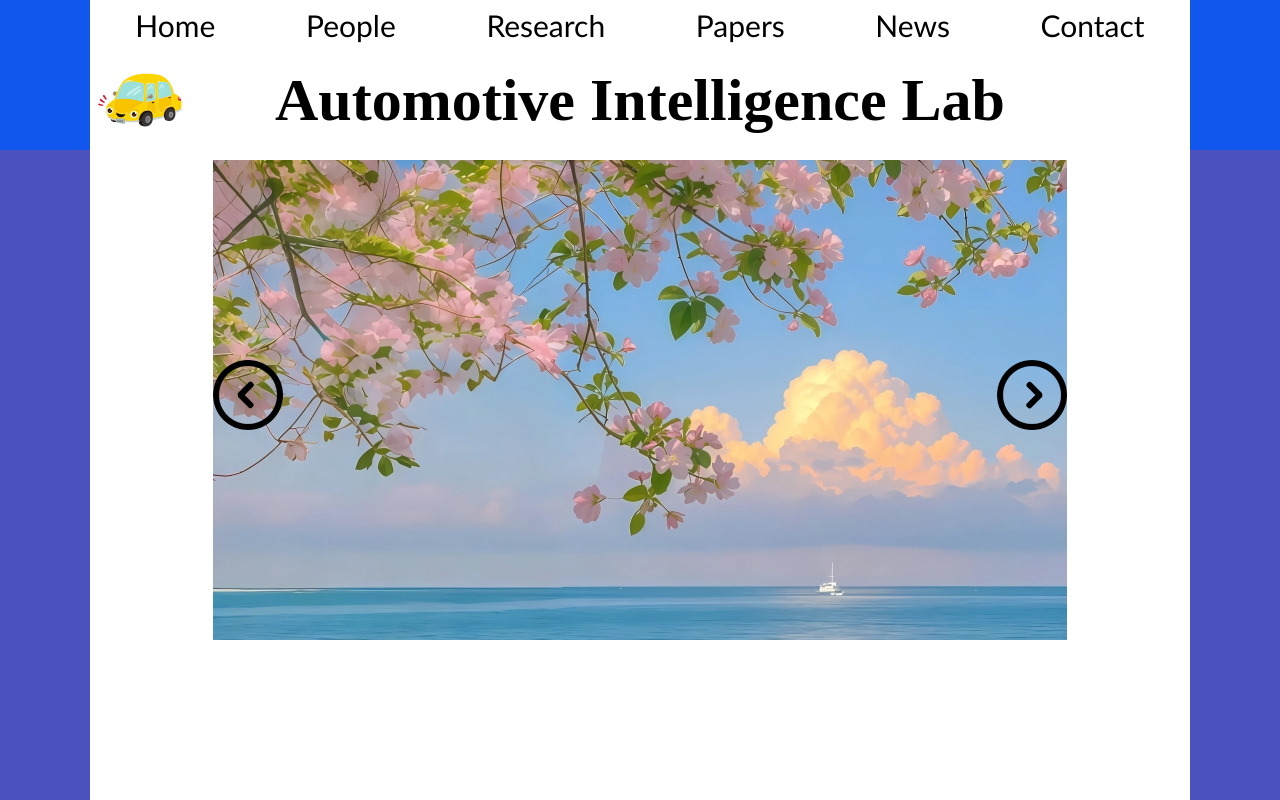
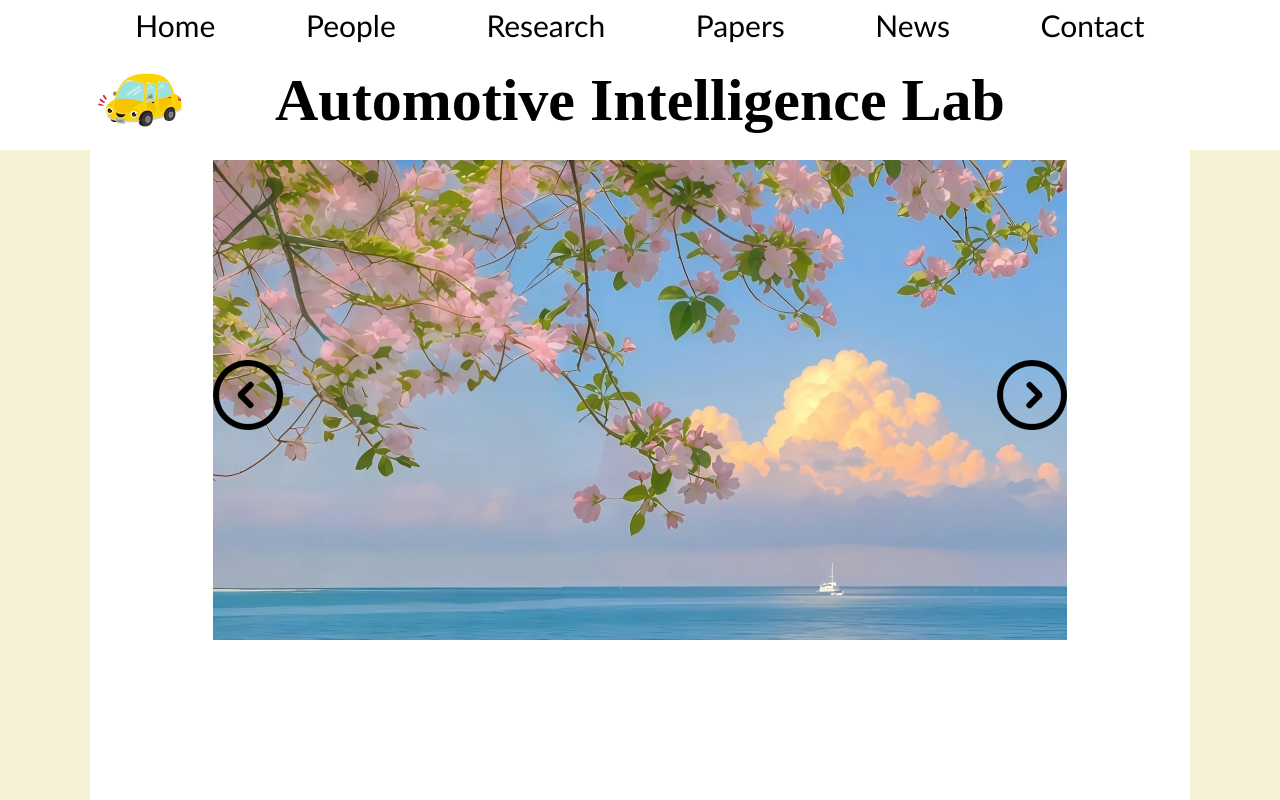
Before and after one commit to AutomotiveIntelligenceLab/AutomotiveIntelligenceLab.github.io, a plain HTML site: page index.html in a window 1280 px wide. Shown: the top 800 px of the page. Drawn offline with Linux system fonts and the light colour scheme; files whose address does not match are found by name.

```diff
--- a/assets/css/main.css
+++ b/assets/css/main.css
@@ -32,7 +32,7 @@
     position: absolute; /* 绝对定位 */
     width: 100%; /* 宽度占满父容器的宽度 */
     height: 10%; /* 高度占整个盒子的10% */
-    background-color: rgb(17, 87, 238); /* 背景颜色 */
+    background-color: rgb(255, 255, 255); /* 背景颜色 */
     margin: 0; /* 移除默认的外边距 */
     padding: 0; /* 可选：设置内边距 */
 }
@@ -106,7 +106,7 @@
     top: 10%; /* 距离顶部的偏移量为10% */
     width: 100%; /* 宽度占满父容器的宽度 */
     height: 85%; /* 高度占整个盒子的80% */
-    background-color: rgba(46, 58, 228, 0.808); /* 背景颜色 */
+    background-color: rgba(255, 255, 255, 0.808); /* 背景颜色 */
     margin: 0; /* 移除默认的外边距 */
     padding: 0; /* 可选：设置内边距 */
 }
```
